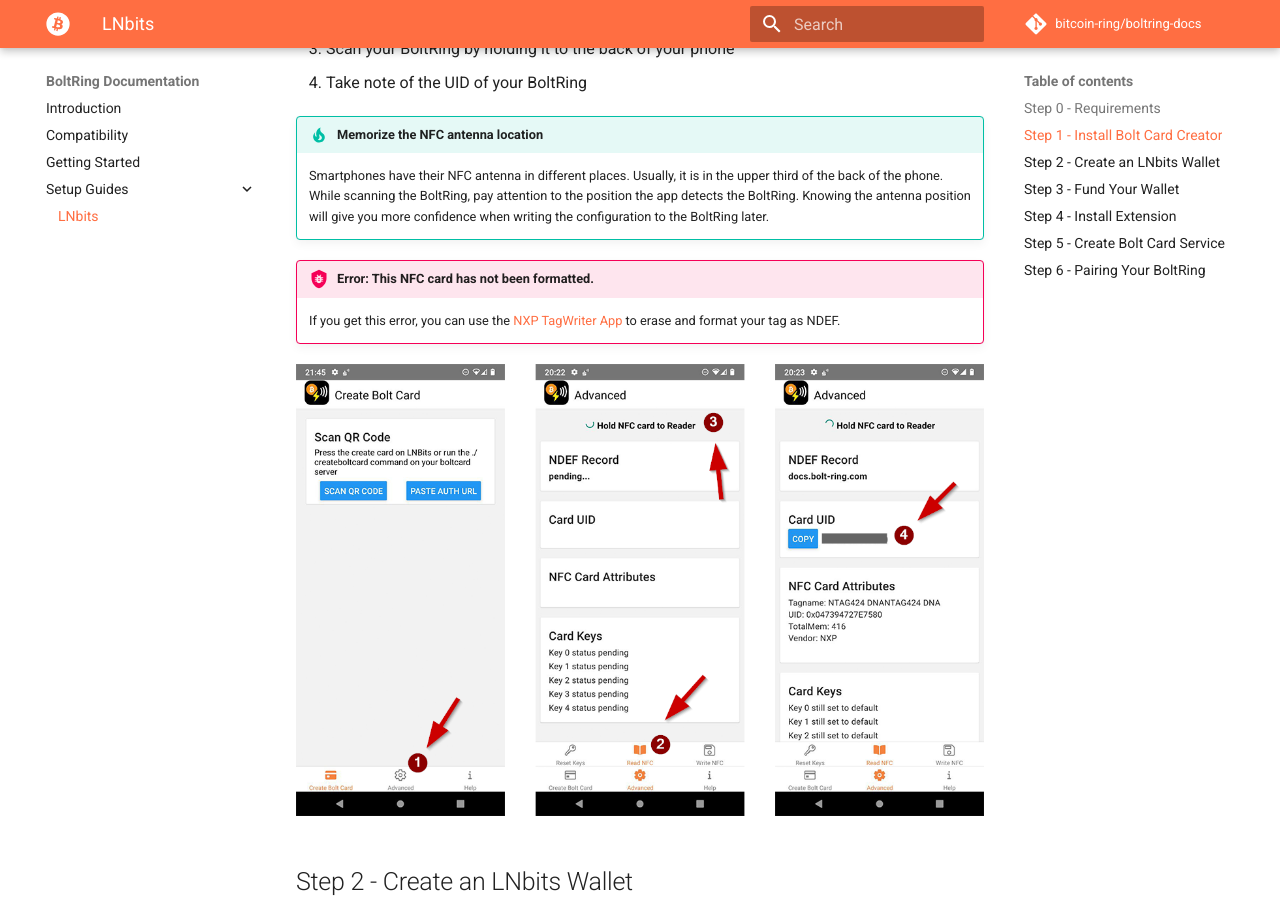
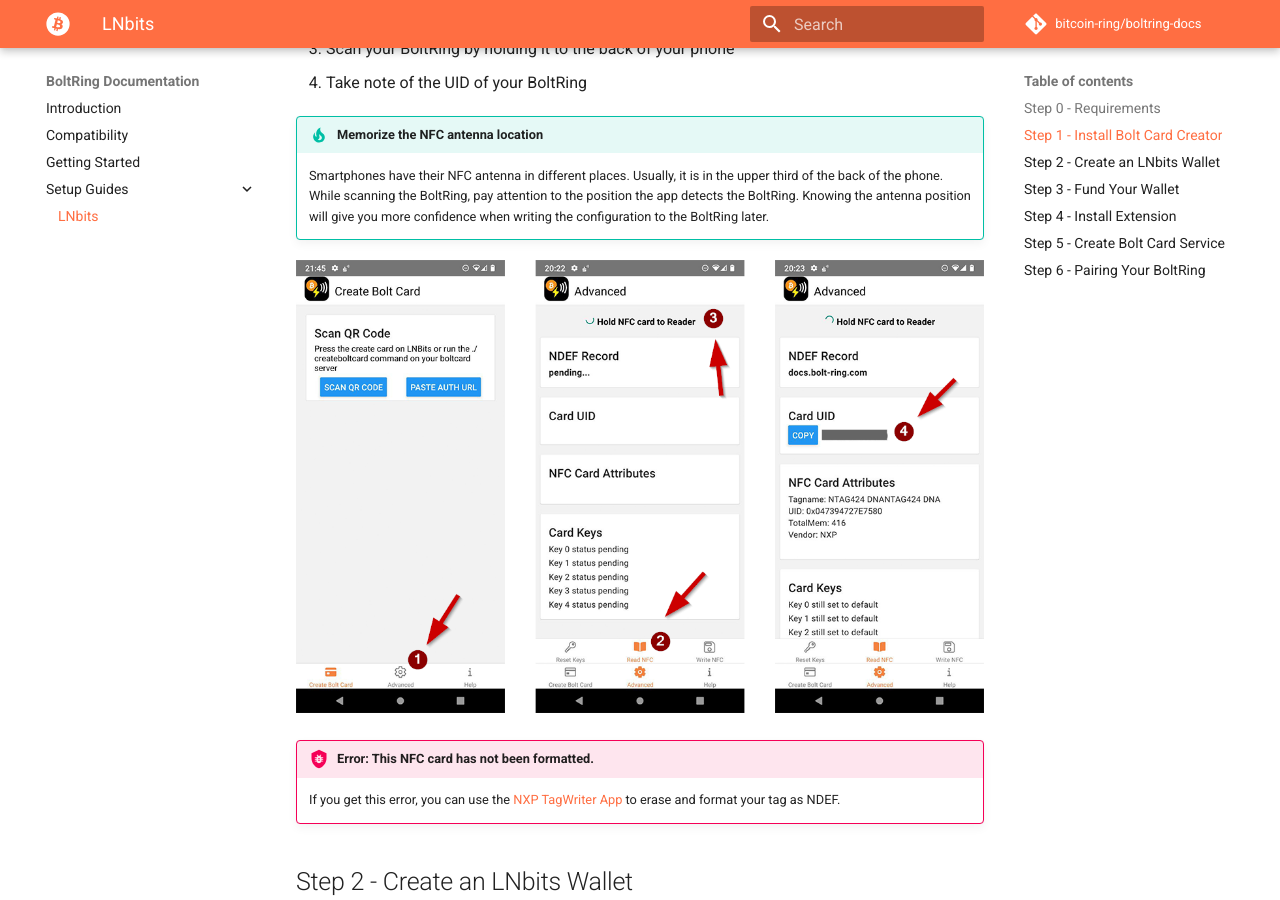
Before and after one commit to bitcoin-ring/boltring-docs, an MkDocs documentation site: the page built from docs/lnbits.md, in a window 1280 px wide and 900 px high, scrolled down 1147 px. Built offline with MkDocs 1.6.1 and Material for MkDocs 9.7.7, drawn with Linux system fonts in a browser that asks for light colours; comment, search, counter and statistics services are not loaded.

Commit message:
Move note below screenshots.

```diff
--- a/docs/lnbits.md
+++ b/docs/lnbits.md
@@ -49,12 +49,12 @@
     the BoltRing. Knowing the antenna position will give you more confidence when writing the
     configuration to the BoltRing later.
 
+![Bold Card App read NFC](images/bolt-card-app-read-nfc.png)
+
 !!! bug "Error: This NFC card has not been formatted."
     If you get this error, you can use the
     [NXP TagWriter App](https://play.google.com/store/apps/details?id=com.nxp.nfc.tagwriter) to
     erase and format your tag as NDEF.
-
-![Bold Card App read NFC](images/bolt-card-app-read-nfc.png)
 
 ## Step 2 - Create an LNbits Wallet
 
```
